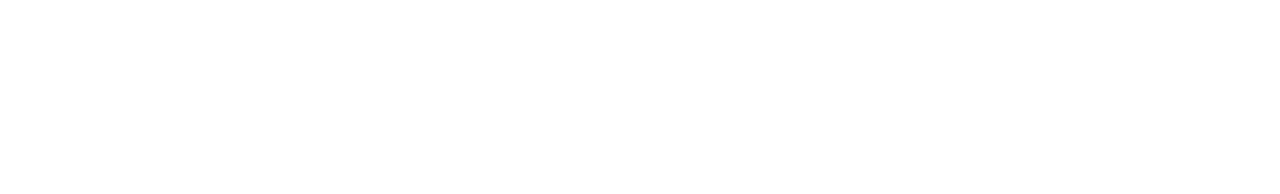
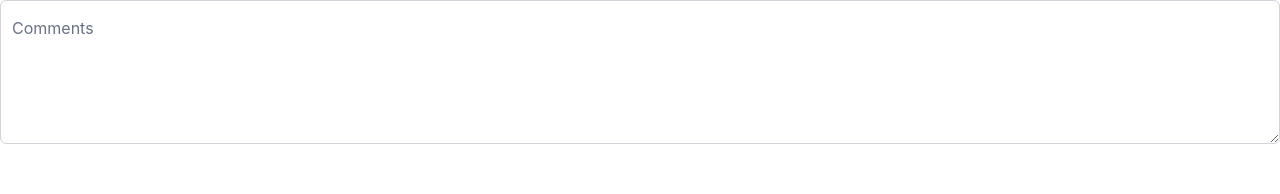
Before and after one commit to Dev-Dhiraj-01yt/react_repo_production, a React (Vite) app in the folder shop-cut/: page /solve in a window 1280 px wide. Shown: the top 194 px of the page. Built offline with nearby package versions, Linux system fonts and the light colour scheme.

Commit message:
Add textarea for comments in Gravience component
Added a textarea for comments with a label in Gravience component.

```diff
--- a/shop-cut/src/app_pages/gravience.jsx
+++ b/shop-cut/src/app_pages/gravience.jsx
@@ -3,6 +3,19 @@
 function Gravience() {
   return (
     <div>
+      <div class="relative mb-4">
+    <textarea
+        id="floatingTextarea"
+        placeholder=" "
+        class="peer block w-full h-36 rounded-md border border-gray-300 bg-white px-3 pb-2 pt-6 text-base text-gray-900 outline-none transition-all duration-150 ease-in-out placeholder-transparent focus:border-blue-500 focus:ring-4 focus:ring-blue-500/25 resize-y"
+    ></textarea>
+    <label
+        for="floatingTextarea"
+        class="absolute left-0 top-0 h-full w-full pointer-events-none origin-[0_0] truncate px-3 py-4 text-gray-500 transition-all duration-100 ease-in-out peer-placeholder-shown:scale-100 peer-placeholder-shown:translate-y-0 peer-focus:scale-85 peer-focus:-translate-y-2 peer-focus:text-blue-600 peer-[:not(:placeholder-shown)]:scale-85 peer-[:not(:placeholder-shown)]:-translate-y-2 peer-[:not(:placeholder-shown)]:text-blue-600"
+    >
+        Comments
+    </label>
+</div>
 
     </div>
   )
```
